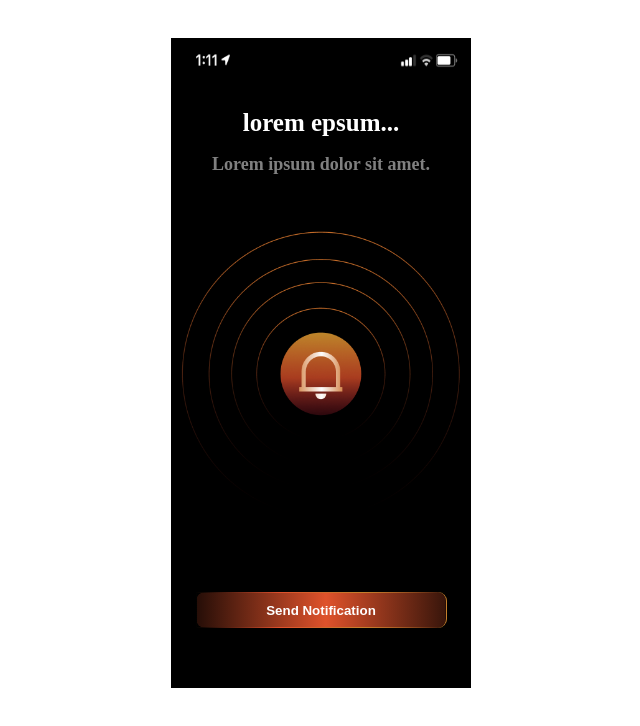
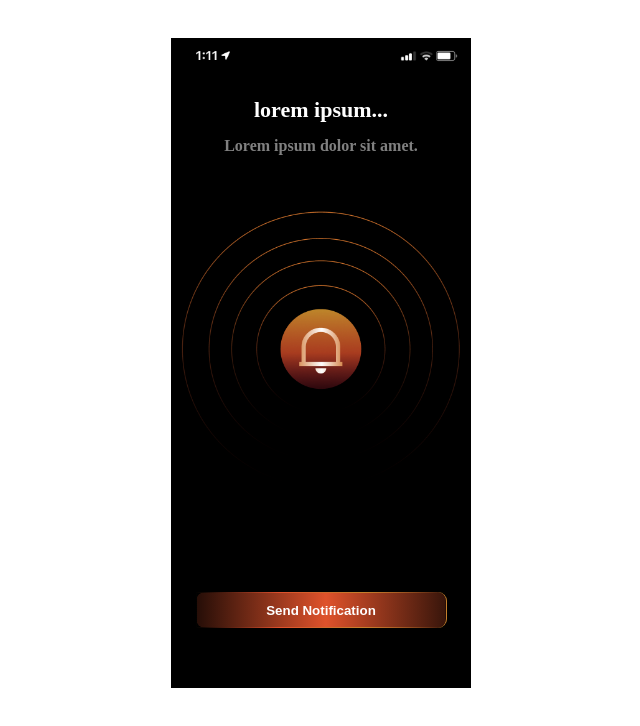
Before and after one commit to GiteshDewangan/notify, a Next.js app: page / in a window 1280 px wide. Shown: the top 726 px of the page, without its empty margins (319-959 px from the left). Built offline with nearby package versions, Linux system fonts and the light colour scheme.

Commit message:
new commit

```diff
--- a/app/components/Mainui.jsx
+++ b/app/components/Mainui.jsx
@@ -8,33 +8,75 @@ import style3 from '../../public/images/circle.png'
 
 const Mainui = () => {
 
-    const sendNotification = () =>{
-        if ('Notification' in window && Notification.permission === 'granted'){
-            new Notification('Hello Developers!!',{
-                body: 'This is your notification messege!!',
+    // const sendNotification = () =>{
+    //     if ('Notification' in window && Notification.permission === 'granted'){
+    //         new Notification('Hello Developers!!',{
+    //             body: 'This is your notification messege!!',
 
-            })
+    //         })
 
-        }
-    } ;
+    //     }
+    // } ;
 
-    const requestNotificationPermission = useCallback(() => {
-        if( 'Notification' in window){
-            Notification.requestPermission().then(function(permission){
-                if (permission=== 'granted'){
-                    console.log('Notification  permission granted!!')
+    // const requestNotificationPermission = useCallback(() => {
+    //     if( 'Notification' in window){
+    //         Notification.requestPermission().then(function(permission){
+    //             if (permission=== 'granted'){
+    //                 console.log('Notification  permission granted!!')
+    //                 sendNotification();
+    //             }
+    //         });
+    //     }
+
+    // }, []);
+
+    // useEffect(() => {
+    //     if ('Notification' in window ){
+    //         requestNotificationPermission();
+    //     }
+    // },[requestNotificationPermission]);
+        const sendNotification = () => {
+            if ('Notification' in window && Notification.permission === 'granted') {
+                const notification = new Notification('Hello Developers!!', {
+                   body: 'This is your notification message!!'
+                });
+            // Handling click on notification for mobile devices
+                notification.onclick = function () {
+                     window.focus(); // Bring the browser window to the foreground
+                    notification.close(); // Close the notification
+                // Add any action you want to perform when notification is clicked
+                // For example, redirect to a specific URL
+                // window.location.href = "https://example.com";
+                };
+            }
+        };
+
+        const requestNotificationPermission = useCallback(() => {
+            if ('Notification' in window) {
+                 Notification.requestPermission().then(function (permission) {
+                    if (permission === 'granted') {
+                    console.log('Notification permission granted!!');
                     sendNotification();
                 }
             });
-        }
-
-    }, []);
+            }
+        }, []);
 
     useEffect(() => {
-        if ('Notification' in window ){
-            requestNotificationPermission();
+        // Check if browser supports notifications
+        if ('Notification' in window) {
+            // Check if the device supports notifications (particularly mobile devices)
+            if (navigator && navigator.userAgent && /(android|iphone|ipad)/i.test(navigator.userAgent)) {
+                // Handle mobile behavior here, maybe show a custom notification
+                // Or prompt the user to enable browser notifications
+            } else {
+                // For desktop, proceed with requesting permission and sending notifications
+                requestNotificationPermission();
+            }
         }
-    },[requestNotificationPermission]);
+    }, [requestNotificationPermission]);
+
+
 
 
 
@@ -42,10 +84,10 @@ const Mainui = () => {
     return (
         <>
         <div className={style.Main}>
-        <Image src={style2} width={300} height={50}/>
-        <h1 className={style.H1}>lorem epsum...</h1>
+        <Image src={style2} width={300} height={40}/>
+        <h1 className={style.H1}>lorem ipsum...</h1>
         <h2 className={style.H2}>Lorem ipsum dolor sit amet.</h2>
-        <Image src={style3} width={300} height={300} style={{ marginTop: '40px' }} />
+        <Image src={style3} width={300} height={290} style={{ marginTop: '40px' }} />
 
         <button onClick={sendNotification} className={style.Bu}>Send Notification</button>
         </div>
--- a/app/style/Main.module.css
+++ b/app/style/Main.module.css
@@ -46,11 +46,11 @@
 
 .H1{
     text-align: center;
-    font-size:25px;
+    font-size:22px;
     color:white;
 }
 .H2{
     text-align: center;
-    font-size:18px;
+    font-size:16px;
     color: gray;
 }
```
